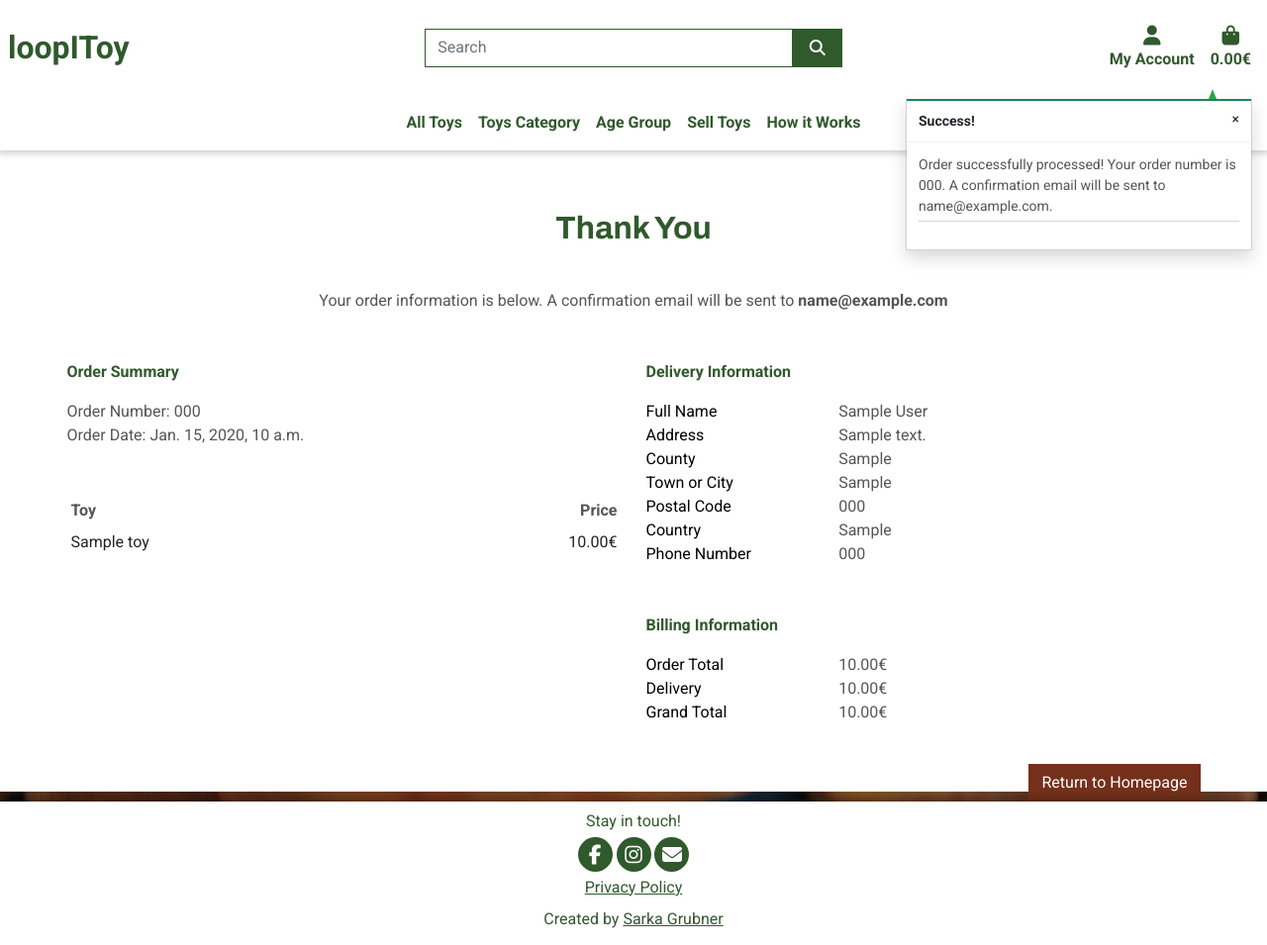
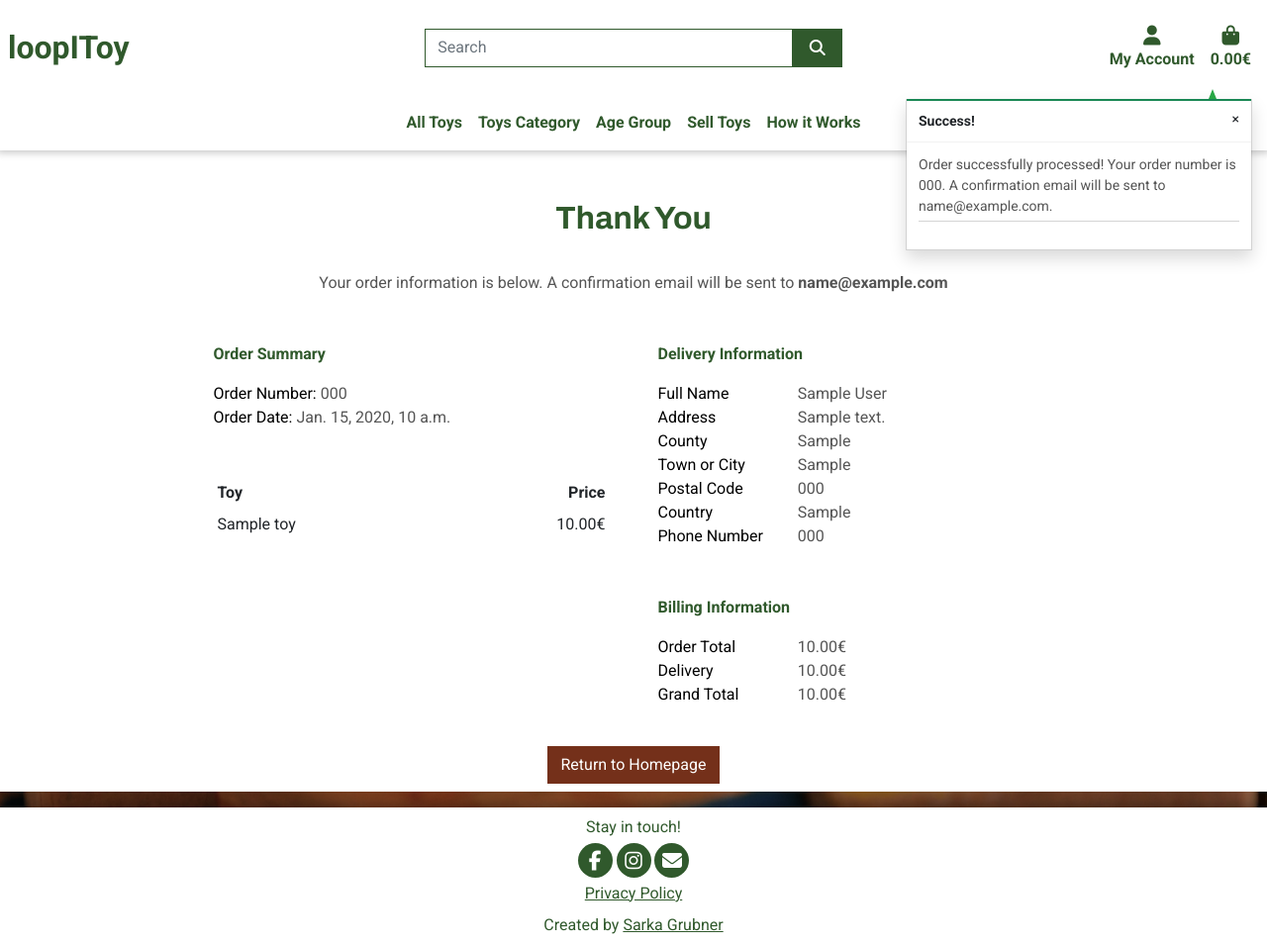
Before and after one commit to brodsa/loopitoy, a Django app: page /checkout/checkout_success/000 in a window 1280 px wide. Shown: the whole page at 99% size. Run offline with Django 3.2, Linux system fonts and the light colour scheme; tables that the repository leaves empty hold one stand-in row (values such as "Sample post"); some libraries are stand-ins or nearby versions.

Commit message:
add: add small adjustment into checkout sucess - delete print statements - correct update_on_delete signal - add logic in OrderLineItem to take new price if it is defined - adjust style for checkout page slightly

```diff
--- a/checkout/models.py
+++ b/checkout/models.py
@@ -71,7 +71,7 @@ class OrderLineItem(models.Model):
         Override the original save method to set the lineitem total
         and update the order total.
         """
-        self.lineitem_total = self.toy.price
+        self.lineitem_total = self.toy.new_price if self.toy.new_price else self.toy.price
         super().save(*args, **kwargs)
 
     def __str__(self):
--- a/checkout/signals.py
+++ b/checkout/signals.py
@@ -11,7 +11,7 @@ def update_on_save(sender, instance, created, **kwargs):
     instance.order.update_total()
 
 @receiver(post_delete, sender=OrderLineItem)
-def update_on_save(sender, instance, **kwargs):
+def update_on_delete(sender, instance, **kwargs):
     """
     Update order total on lineitem delete
     """
--- a/checkout/templates/checkout/checkout_success.html
+++ b/checkout/templates/checkout/checkout_success.html
@@ -14,20 +14,20 @@
 
 {% block content %}
 <div class="overlay"></div>
-    <section id="checkout">
+    <section id="checkout_success">
         <h2 class="text-center">
             Thank You
         </h2>
         <div class="mb-5">
-            <p class="text-center">Your order information is below. A confirmation email will be sent to <strong>{{ order.email }}</strong></p>
+            <p class="text-center mx-2 mx-sm-5">Your order information is below. A confirmation email will be sent to <strong>{{ order.email }}</strong></p>
         </div>
-        <div class="checkout__content">
+        <div class="checkout__content mx-2 mx-sm-5">
             <!-- Summary checkout -->
-            <div class="checkout__summary">
+            <div class="checkout__summary me-md-4 ">
 
                 <p class="checkout__subtitle fw-bold">Order Summary</p>
-                <p class="mb-0" >Order Number: {{ order.order_number}}</p>
-                <p class="mt-0 mb-0">Order Date: {{ order.date}}</p>
+                <p class="mb-0" > <span class="text-black">Order Number:</span> {{ order.order_number}}</p>
+                <p class="mt-0 mb-0"> <span class="text-black">Order Date:</span> {{ order.date}}</p>
                 <div class="table-rensponsive checkout__table my-5">
                     <table class="table table-sm table-borderless">
                         <thead>
@@ -55,68 +55,68 @@
                 <p class="checkout__subtitle fw-bold ">Delivery Information</p>
                 <div class="checkout__delivery">
                     <div class="row">
-                        <div class="col-12 col-md-4">
+                        <div class="col-12 col-sm-4">
                             <p class="mb-0 text-black font-weight-bold">Full Name</p>
                         </div>
-                        <div class="col-12 col-md-8 text-md-right">
+                        <div class="col-12 col-sm-8 text-md-right">
                             <p class="mb-0">{{ order.full_name }}</p>
                         </div>
                     </div>
 
                     <div class="row">
-                        <div class="col-12 col-md-4">
+                        <div class="col-12 col-sm-4">
                             <p class="mb-0 text-black font-weight-bold">Address</p>
                         </div>
-                        <div class="col-12 col-md-8 text-md-right">
+                        <div class="col-12 col-sm-8 text-md-right">
                             <p class="mb-0">{{ order.street_address }}</p>
                         </div>
                     </div>
 
                     {% if order.county %}
                     <div class="row">
-                        <div class="col-12 col-md-4">
+                        <div class="col-12 col-sm-4">
                             <p class="mb-0 text-black font-weight-bold">County</p>
                         </div>
-                        <div class="col-12 col-md-8 text-md-right">
+                        <div class="col-12 col-sm-8 text-md-right">
                             <p class="mb-0">{{ order.county }}</p>
                         </div>
                     </div>
                     {% endif %}
 
                     <div class="row">
-                        <div class="col-12 col-md-4">
+                        <div class="col-12 col-sm-4">
                             <p class="mb-0 text-black font-weight-bold">Town or City</p>
                         </div>
-                        <div class="col-12 col-md-8 text-md-right">
+                        <div class="col-12 col-sm-8 text-md-right">
                             <p class="mb-0">{{ order.town_or_city }}</p>
                         </div>
                     </div>
 
                     {% if order.postcode %}
                     <div class="row">
-                        <div class="col-12 col-md-4">
+                        <div class="col-12 col-sm-4">
                             <p class="mb-0 text-black font-weight-bold">Postal Code</p>
                         </div>
-                        <div class="col-12 col-md-8 text-md-right">
+                        <div class="col-12 col-sm-8 text-md-right">
                             <p class="mb-0">{{ order.postcode }}</p>
                         </div>
                     </div>
                     {% endif %}
 
                     <div class="row">
-                        <div class="col-12 col-md-4">
+                        <div class="col-12 col-sm-4">
                             <p class="mb-0 text-black font-weight-bold">Country</p>
                         </div>
-                        <div class="col-12 col-md-8 text-md-right">
+                        <div class="col-12 col-sm-8 text-md-right">
                             <p class="mb-0">{{ order.country }}</p>
                         </div>
                     </div>
 
                     <div class="row">
-                        <div class="col-12 col-md-4">
+                        <div class="col-12 col-sm-4">
                             <p class="mb-0 text-black font-weight-bold">Phone Number</p>
                         </div>
-                        <div class="col-12 col-md-8 text-md-right">
+                        <div class="col-12 col-sm-8 text-md-right">
                             <p class="mb-0">{{ order.phone_number }}</p>
                         </div>
                     </div>
@@ -126,42 +126,41 @@
                 <p class="checkout__subtitle fw-bold mt-5"> Billing Information</p>
                 <div class="checkout_bill">
                     <div class="row">
-                        <div class="col-12 col-md-4">
+                        <div class="col-12 col-sm-4">
                             <p class="mb-0 text-black font-weight-bold">Order Total</p>
                         </div>
-                        <div class="col-12 col-md-8 text-md-right">
+                        <div class="col-12 col-sm-8 text-md-right">
                             <p class="mb-0">{{ order.order_total }}€</p>
                         </div>
                     </div>
 
                     <div class="row">
-                        <div class="col-12 col-md-4">
+                        <div class="col-12 col-sm-4">
                             <p class="mb-0 text-black font-weight-bold">Delivery</p>
                         </div>
-                        <div class="col-12 col-md-8 text-md-right">
+                        <div class="col-12 col-sm-8 text-md-right">
                             <p class="mb-0">{{ order.delivery_cost }}€</p>
                         </div>
                     </div>
 
                     <div class="row">
-                        <div class="col-12 col-md-4">
+                        <div class="col-12 col-sm-4">
                             <p class="mb-0 text-black font-weight-bold">Grand Total</p>
                         </div>
-                        <div class="col-12 col-md-8 text-md-right">
+                        <div class="col-4 col-sm-8 text-md-right">
                             <p class="mb-0">{{ order.grand_total }}€</p>
                         </div>
                     </div>
 
                 </div>
-
-                <!-- Buttons -->
-                <div class="checkout__btns">
-                    <div>
-                        <a href="{% url 'home' %}" class="btn form__button--secondary flex-grow-0">
-                            Return to Homepage
-                        </a>
-                    </div>
-                </div>
+            </div>
+        </div>
+        <!-- Buttons -->
+        <div class="checkout__btns align-items-center justify-content-md-center mx-2 mb-4">
+            <div>
+                <a href="{% url 'home' %}" class="btn form__button--secondary flex-grow-0">
+                    Return to Homepage
+                </a>
             </div>
         </div>
     </section>
--- a/checkout/views.py
+++ b/checkout/views.py
@@ -18,14 +18,10 @@ from bag.contexts import bag_contents
 # Create your views here.
 
 def checkout(request):
-    print('checkout')
     stripe_public_key = settings.STRIPE_PUBLIC_KEY
     stripe_secret_key = settings.STRIPE_SECRET_KEY
-    print(stripe_public_key)
-    print(stripe_secret_key)
 
     if request.method == 'POST':
-        print('method-post')
         bag = request.session.get('bag', {})
         form_data = {
             'full_name': request.POST['full_name'],
@@ -40,13 +36,10 @@ def checkout(request):
         order_form = OrderForm(form_data)
 
         if order_form.is_valid():
-            print('form-valid')
             order = order_form.save()
-            print(bag.items())
             for item_id, item_data in bag.items():
                 try:
                     toy = Toys.objects.get(id=item_id)
-                    print(order)
                     order_line_item = OrderLineItem(
                         order=order,
                         toy=toy
@@ -62,15 +55,12 @@ def checkout(request):
 
             # Save the info to the user's profile if all is well
             request.session['save_info'] = 'save-info' in request.POST
-            print('redirect')
             return redirect(reverse('checkout_success', args=[order.order_number]))
 
         else:
-            print('form-valid not')
             messages.error(request, 'There was an error with your form. \
                 Please double check your information.')
     else:
-        print('request GET')
         bag = request.session.get('bag', {})
         if not bag:
             messages.error(request, "There's nothing in your bag at the moment")
@@ -106,7 +96,6 @@ def checkout_success(request, order_number):
     """
     A View to manage successful checkouts
     """
-    print('checkout_success')
     save_info = request.session.get('save_info')
     order = get_object_or_404(Order, order_number=order_number)
     messages.success(request, f'Order successfully processed! \
@@ -115,11 +104,9 @@ def checkout_success(request, order_number):
 
     # remove bag as the order is successfully proceede and update toy status
     if 'bag' in request.session:
-        print('bag')
         bag = request.session.get('bag', {})
         for item_id, item_data in bag.items():
             toy_sold = Toys.objects.get(pk = int(item_id))
-            print(toy_sold)
             toy_sold.status = 'sold'
             toy_sold.save()
 
--- a/home/templates/home/index.html
+++ b/home/templates/home/index.html
@@ -13,7 +13,7 @@
 {% endblock %}
 
 {% block content %}
-<div class="container h-100">
+<div class="container mt-0 h-100">
 
     <div class="home-wrapper">
         <h1 class="text-center">
--- a/static/css/base.css
+++ b/static/css/base.css
@@ -723,10 +723,23 @@ th.menu__item.th-right{
     border: 1px solid var(--black);
 }
 
+
+/* +++++++  Checkout - Succes  +++++++++++  */
 .td-width{
     width: 100px;
 }
 
+#checkout_success .checkout__summary{
+    max-width: 400px;
+}
+
+#checkout_success .checkout__form{
+    max-width: 400px;
+}
+
+#checkout_success h2{
+    margin-top: 90px;
+}
 
 
 @media screen and  (min-width: 767px){
@@ -832,7 +845,7 @@ th.menu__item.th-right{
         max-width: 55%;
     }
 
-    /* Checkout  */
+    /* ++++++++++ Checkout ++++++++++++  */
     #checkout{
         margin-top: 110px;
     }
@@ -861,6 +874,13 @@ th.menu__item.th-right{
     .message-container {
         max-width: 350px;
     }
+
+
+    /* +++++++  Checkout - Succes  +++++++++++  */
+    #checkout_success h2{
+        margin-top: 100px;
+    }
+
 
 }
 
@@ -948,7 +968,12 @@ th.menu__item.th-right{
 
     /* Chackout */
     .checkout__content{
-        max-width: 1100px;
+
         margin: 0 auto;
     }
+
+    /* +++++++  Checkout - Succes  +++++++++++  */
+    #checkout_success .checkout__content{
+        max-width: 100%;
+    }
 }
```
